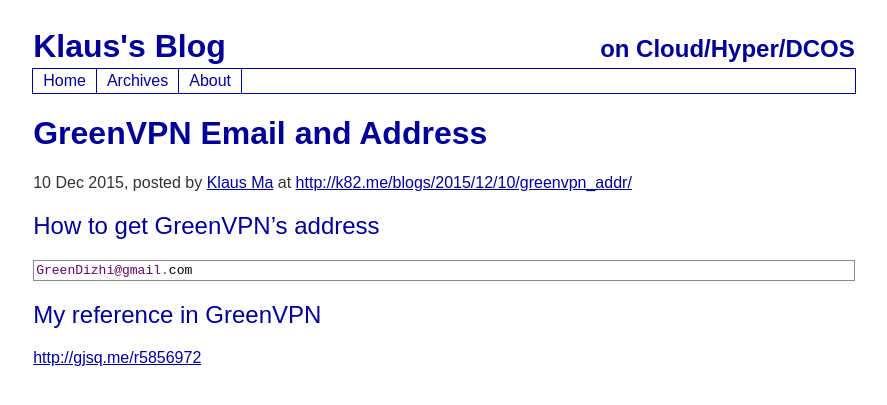
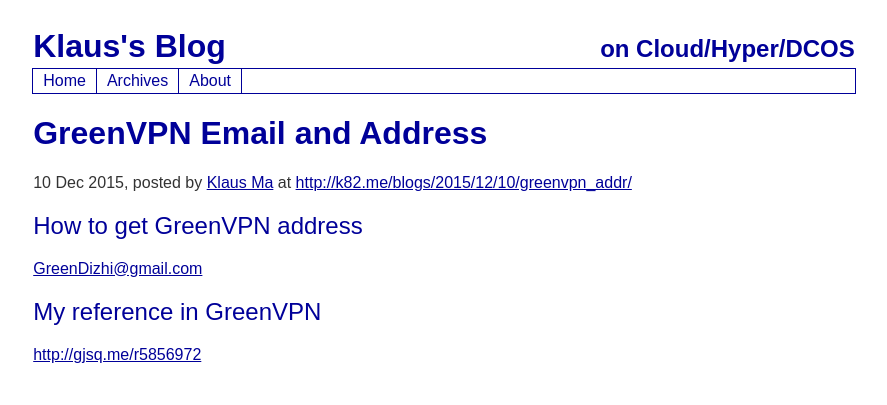
Before and after one commit to k82cn/k82cn.github.io, a Jekyll site: the page built from _posts/2015-12-10-greenvpn_addr.md, in a window 1280 px wide. Shown: the top 405 px of the page, without its empty margins (196-1083 px from the left). Built offline with Jekyll 4.4.1, drawn with Linux system fonts in a browser that asks for light colours; comment, search, counter and statistics services are not loaded; part of the change alters nothing that is shown.

```diff
--- a/_posts/2015-12-10-greenvpn_addr.md
+++ b/_posts/2015-12-10-greenvpn_addr.md
@@ -4,9 +4,9 @@ title: GreenVPN Email and Address
 categories: blogs
 ---
 
-## How to get GreenVPN's address
+## How to get GreenVPN address
 
-    GreenDizhi@gmail.com
+[GreenDizhi@gmail.com](mailto:GreenDizhi@gmail.com)
 
 ## My reference in GreenVPN
 
```
